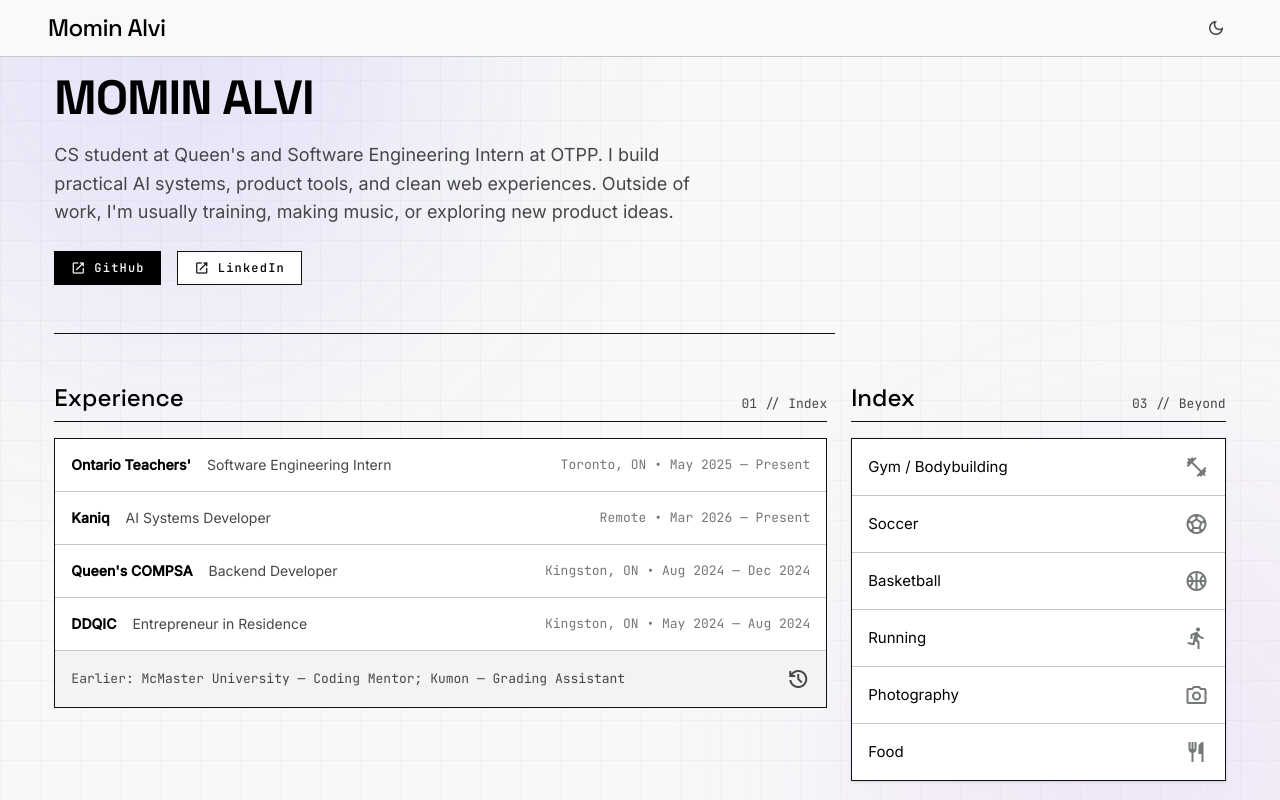
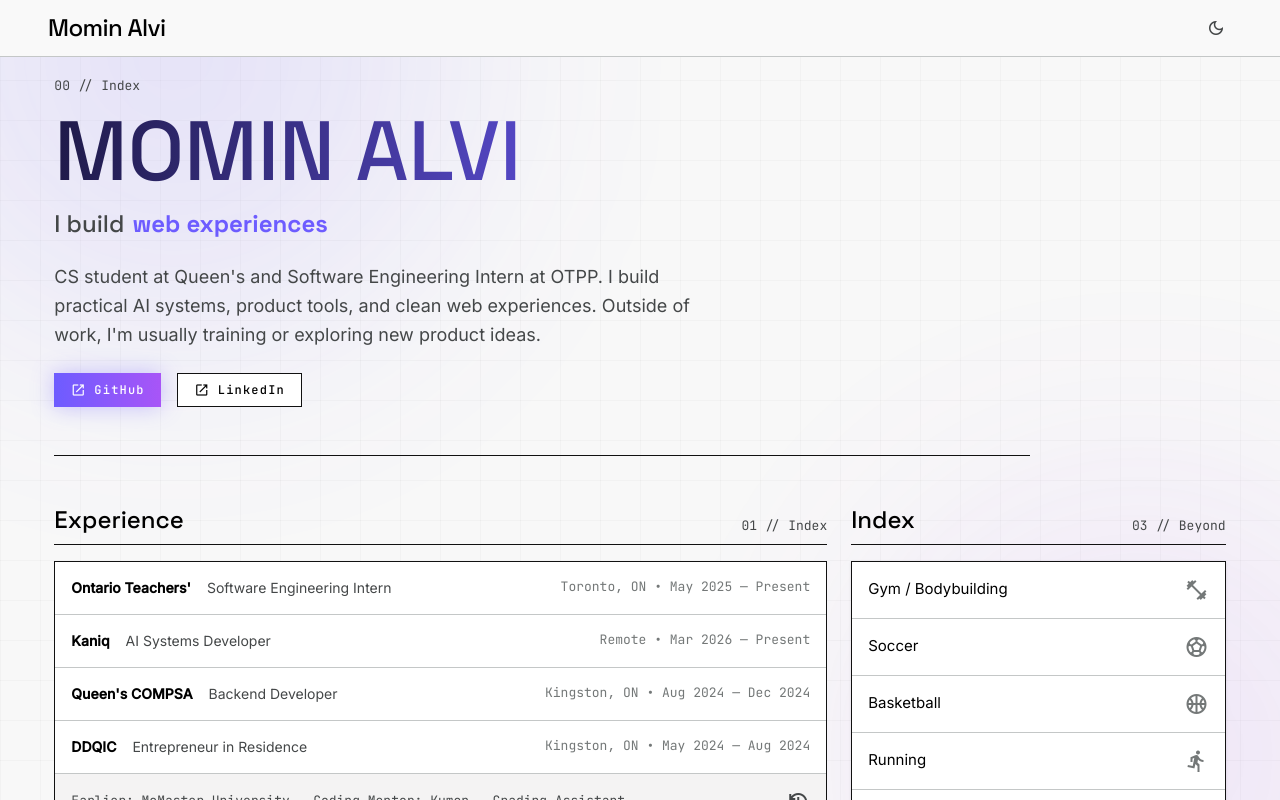
Before and after one commit to mominalvi/personal-portfolio, a Next.js app: page / in a window 1280 px wide. Shown: the top 800 px of the page. Built offline with nearby package versions, Linux system fonts and the light colour scheme.

Commit message:
redesign hero: kinetic name, rotating word, magnetic CTAs, real links

```diff
--- a/src/components/Hero.tsx
+++ b/src/components/Hero.tsx
@@ -1,34 +1,56 @@
+import RotatingText from "@/components/motion/RotatingText";
+import MagneticButton from "@/components/motion/MagneticButton";
+
+const GITHUB = "https://github.com/mominalvi";
+const LINKEDIN = "https://www.linkedin.com/in/momin-alvi/";
+
 export default function Hero() {
   return (
-    <div
-      className="md:w-8/12 border-b-architectural pb-lg md:pb-xl mb-xl animate-fade-in-up"
-      style={{ animationDelay: "0ms" }}
-    >
-      <h1 className="font-h1 text-h1 text-primary mb-md">MOMIN ALVI</h1>
+    <div className="md:w-10/12 border-b-architectural pb-lg md:pb-xl mb-xl animate-fade-in-up">
+      <span className="font-meta-technical text-meta-technical text-on-surface-variant">
+        00 // Index
+      </span>
+      <h1
+        className="font-h1 name-shine mt-md mb-md"
+        style={{ fontSize: "clamp(40px, 8vw, 84px)", lineHeight: 0.95 }}
+      >
+        MOMIN ALVI
+      </h1>
+      <p className="font-h3 text-h3 text-on-surface-variant mb-lg flex items-baseline gap-sm flex-wrap">
+        I build{" "}
+        <RotatingText
+          words={["AI systems", "product tools", "web experiences"]}
+          className="font-bold text-[color:var(--accent)]"
+        />
+      </p>
       <p className="font-body-lg text-body-lg text-on-surface-variant max-w-2xl mb-lg">
         CS student at Queen&apos;s and Software Engineering Intern at OTPP. I build
         practical AI systems, product tools, and clean web experiences. Outside of
-        work, I&apos;m usually training, making music, or exploring new product ideas.
+        work, I&apos;m usually training or exploring new product ideas.
       </p>
-      <div className="flex gap-md">
-        <a
-          className="px-md py-sm bg-primary text-on-primary font-label-caps text-label-caps rounded-none transition-all duration-300 hard-shadow-hover flex items-center gap-sm"
-          href="#"
+      <div className="flex gap-md flex-wrap">
+        <MagneticButton
+          href={GITHUB}
+          target="_blank"
+          rel="noopener noreferrer"
+          className="btn-accent px-md py-sm font-label-caps text-label-caps text-white inline-flex items-center gap-sm"
         >
           <span className="material-symbols-outlined" style={{ fontSize: "16px" }}>
             open_in_new
           </span>
           GitHub
-        </a>
-        <a
-          className="px-md py-sm border-architectural bg-surface-container-lowest text-primary font-label-caps text-label-caps rounded-none transition-all duration-300 hard-shadow-hover flex items-center gap-sm"
-          href="#"
+        </MagneticButton>
+        <MagneticButton
+          href={LINKEDIN}
+          target="_blank"
+          rel="noopener noreferrer"
+          className="px-md py-sm border-architectural bg-surface-container-lowest text-primary font-label-caps text-label-caps inline-flex items-center gap-sm"
         >
           <span className="material-symbols-outlined" style={{ fontSize: "16px" }}>
             open_in_new
           </span>
           LinkedIn
-        </a>
+        </MagneticButton>
       </div>
     </div>
   );
```
